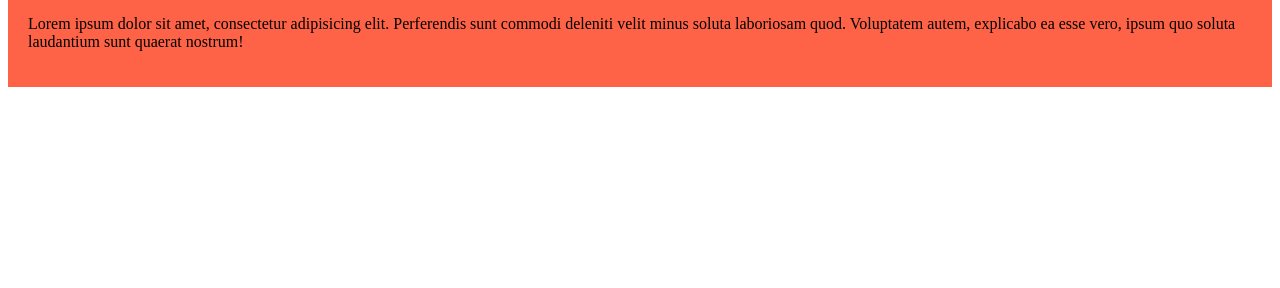
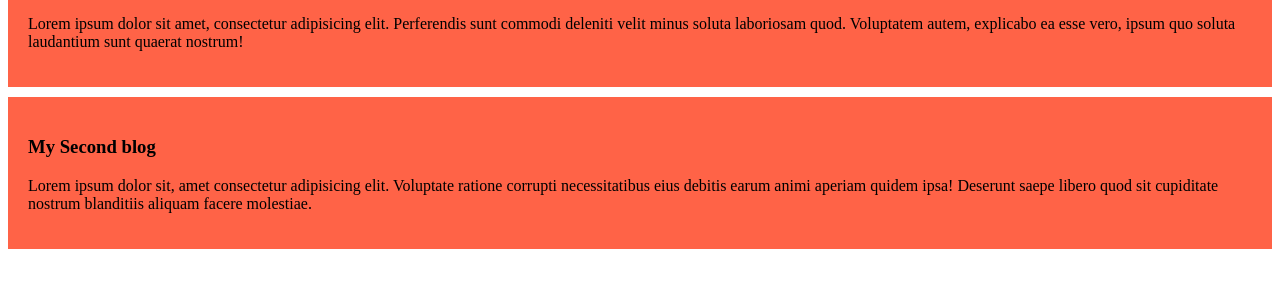
Before and after one commit to ahmed-nabila/my-simple-website, a plain HTML site: page index.html in a window 1280 px wide. Shown: the part 72-360 px from the top of the page. Drawn offline with Linux system fonts and the light colour scheme.

Commit message:
added second comit

```diff
--- a/index.html
+++ b/index.html
@@ -10,6 +10,10 @@
     <h3>my simple Website</h3>
     <p>Lorem ipsum dolor sit amet, consectetur adipisicing elit. Perferendis sunt commodi deleniti velit minus soluta laboriosam quod. Voluptatem autem, explicabo ea esse vero, ipsum quo soluta laudantium sunt quaerat nostrum!</p>
 </div>
+<div>
+    <h3>My Second blog</h3>
+    <p>Lorem ipsum dolor sit, amet consectetur adipisicing elit. Voluptate ratione corrupti necessitatibus eius debitis earum animi aperiam quidem ipsa! Deserunt saepe libero quod sit cupiditate nostrum blanditiis aliquam facere molestiae.</p>
+</div>
 
 </body>
 </html>
--- a/styles/blog.css
+++ b/styles/blog.css
@@ -1 +1 @@
-div{background-color: tomato;padding: 20px;}
+div{background-color: tomato;padding: 20px;margin-bottom: 10px;}
```
